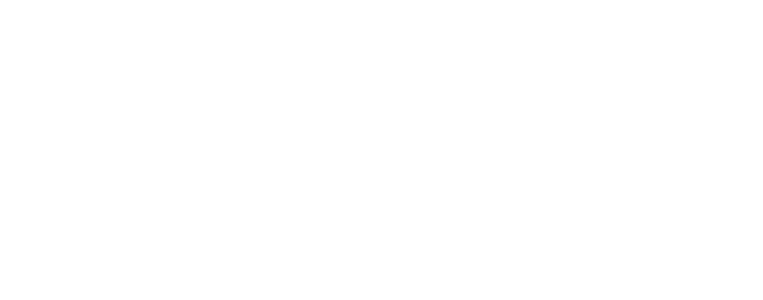
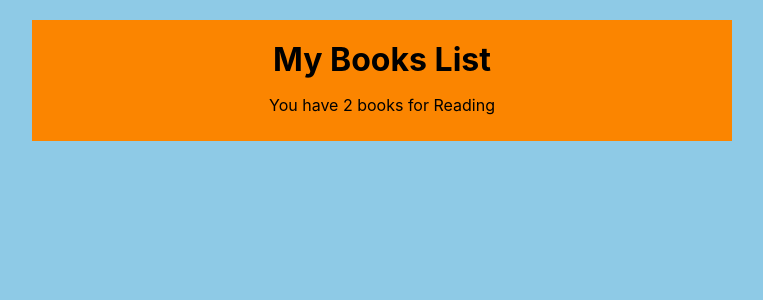
Before and after one commit to seyed-amir-mehrizi/book-shop, a React (Create React App) app in the folder book-shop/: page / in a window 1280 px wide. Shown: the top 300 px of the page, without its empty margins (258-1021 px from the left). Built offline with nearby package versions, Linux system fonts and the light colour scheme.

Commit message:
add Navbar and basic Css

```diff
--- a/book-shop/src/App.js
+++ b/book-shop/src/App.js
@@ -1,11 +1,11 @@
 
 import BooksListContext from './context/BooksListContext';
-
+import Navbar from './components/Navbar';
 function App() {
   return (
     <div className="App">
       <BooksListContext>
-
+        <Navbar />
       </BooksListContext>
     </div>
   );
--- /dev/null
+++ b/book-shop/src/components/Navbar.js
@@ -0,0 +1,18 @@
+import React , {useContext, useState} from 'react'
+import { BookList } from '../context/BooksListContext';
+function Navbar() {
+    const {books} = useContext(BookList);
+    console.log("books : " , books);
+    return (
+        <div className="navbar">
+            <h1>
+                My Books List
+            </h1>
+            <p>
+                You have {books.length} books for Reading
+            </p>
+        </div>
+    )
+}
+
+export default Navbar
--- a/book-shop/src/context/BooksListContext.js
+++ b/book-shop/src/context/BooksListContext.js
@@ -26,7 +26,7 @@
     }
     return (
         <div>
-            <BookList.Provider value={books , removeBook , addBook}>
+            <BookList.Provider value={{books , removeBook , addBook}}>
                 {props.children}
             </BookList.Provider>
         </div>
--- a/book-shop/src/index.css
+++ b/book-shop/src/index.css
@@ -5,9 +5,24 @@
     sans-serif;
   -webkit-font-smoothing: antialiased;
   -moz-osx-font-smoothing: grayscale;
+  direction: ltr;
+  background-color: #8ecae6;
+
 }
 
-code {
-  font-family: source-code-pro, Menlo, Monaco, Consolas, 'Courier New',
-    monospace;
+.App {
+  background-color: #219ebc;
+  margin: 20px auto;
+  width: 90%;
+  max-width: 700px;
+  color: black;
 }
+.navbar{
+  padding: 10px 20px;
+  text-align: center;
+  background: #fb8500;
+}
+
+.navbar h1{
+  margin: 10px 0;
+}
```
